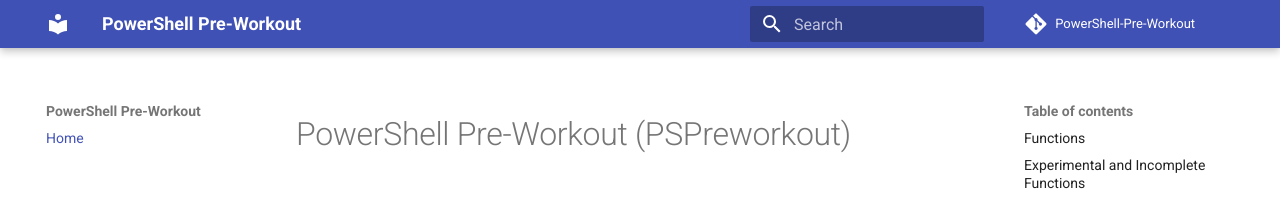
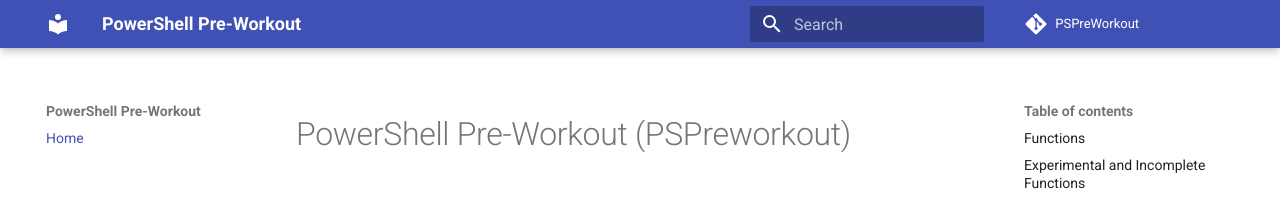
Before and after one commit to SamErde/PSPreworkout, an MkDocs documentation site: the page built from docs/index.md, in a window 1280 px wide. Shown: the top 199 px of the page. Built offline with MkDocs 1.6.1 and Material for MkDocs 9.7.7, drawn with Linux system fonts in a browser that asks for light colours; comment, search, counter and statistics services are not loaded.

Commit message:
Update mkdocs.yml

```diff
--- a/mkdocs.yml
+++ b/mkdocs.yml
@@ -10,7 +10,7 @@
 site_name: PowerShell Pre-Workout
 site_url: https://day3bits.com/PSPreWorkout
 repo_url: https://github.com/SamErde/PowerShell-Pre-Workout
-repo_name: PowerShell-Pre-Workout
+repo_name: PSPreWorkout
 # edit_uri: edit/main/docs/
 # edit_uri_template:
 site_description: A special mix of tools (and experiments) to help jump start your PowerShell session! # meta tag to the generated HTML header
```
